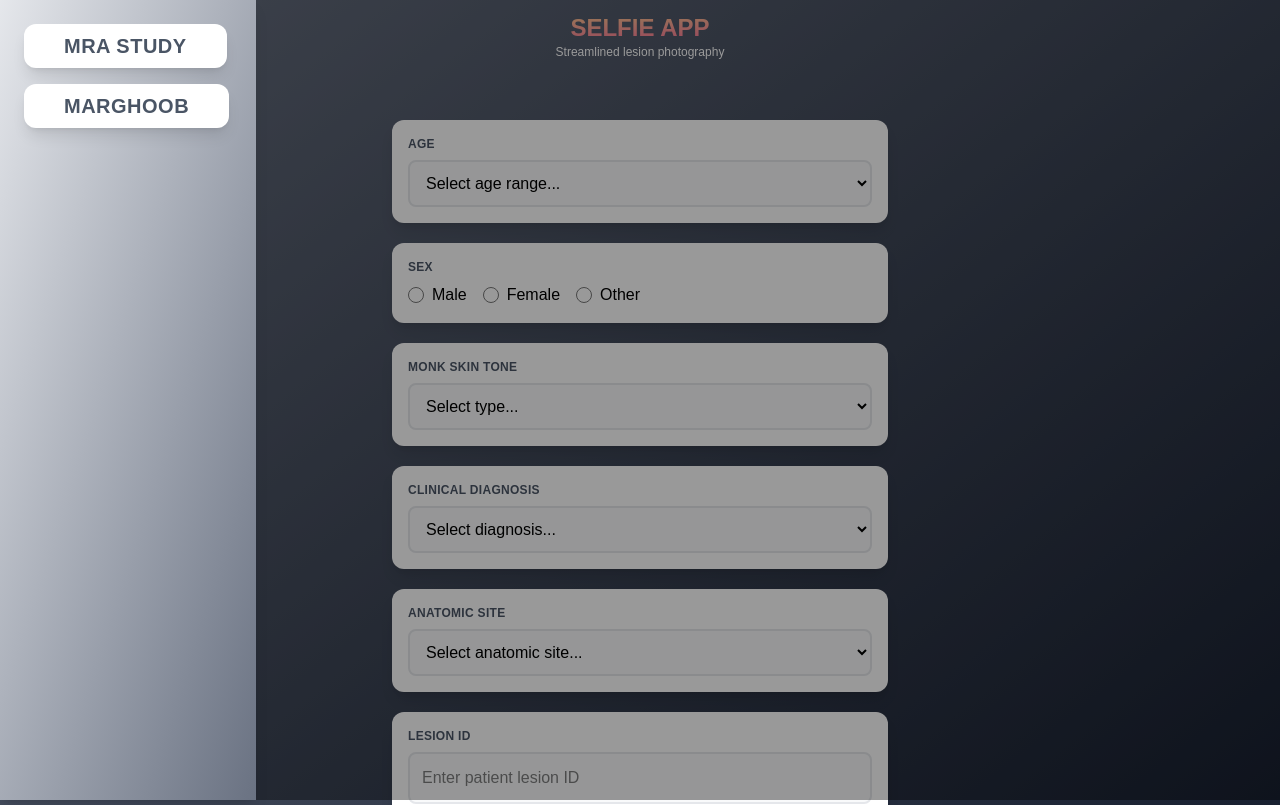
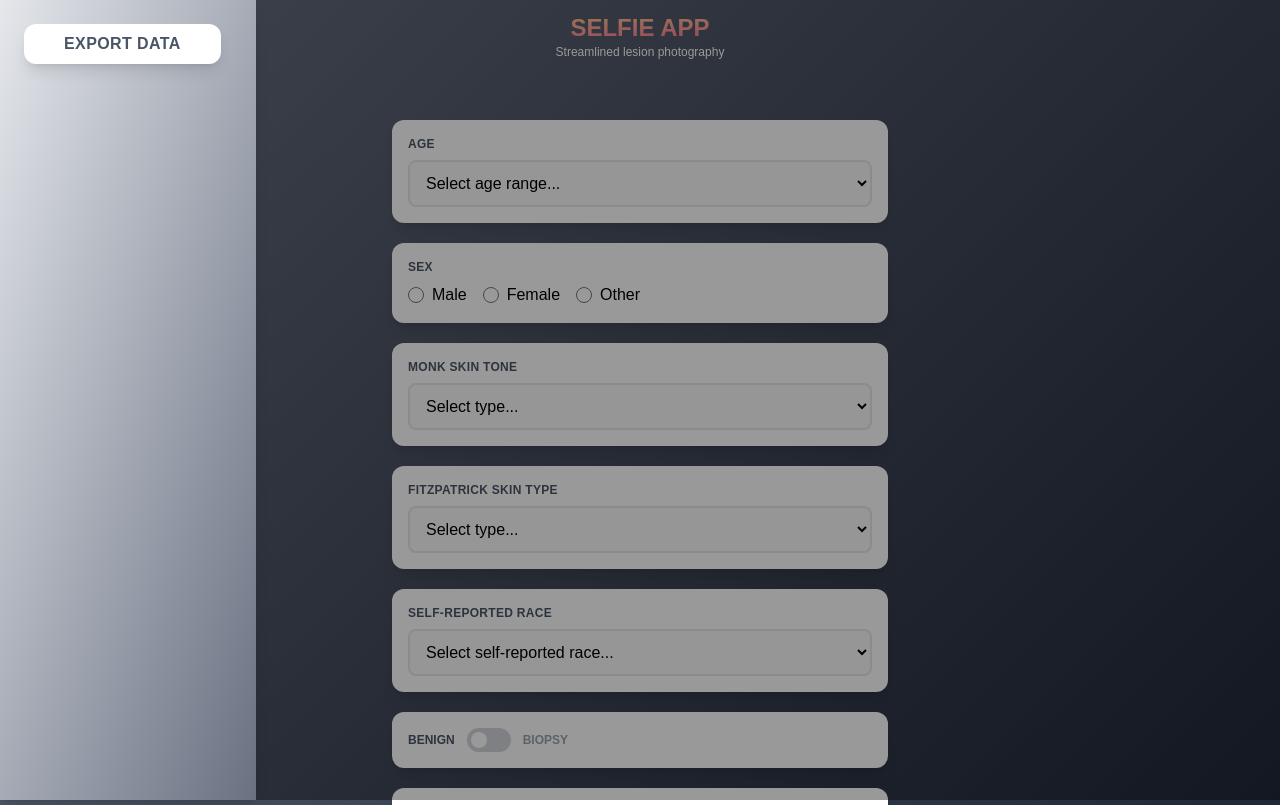
Before and after one commit to katzjason/selfie-msk, a Next.js app: page / in a window 1280 px wide. Shown: the top 805 px of the page. Built offline with nearby package versions, Linux system fonts and the light colour scheme.

Commit message:
Added benign/biopsy flag

```diff
--- a/app/components/demographics-summary.tsx
+++ b/app/components/demographics-summary.tsx
@@ -16,7 +16,7 @@ export default function DemographicsSummary( { concise } : { concise : boolean})
             <div className="flex flex-col flex-[10]">
                 <div className="flex flex-row w-full justify-center gap-5 pl-1">
                     <div className="flex flex-col justify-start items-start">
-                        <div className="text-xs uppercase text-gray-600">MRN</div>
+                        <div className="text-xs uppercase text-gray-600">ID/MRN</div>
                         <div className="text-md text-gray-600 font-semibold">{mrn || "N/A"}</div>
                     </div>
                     <div className="flex flex-col justify-start items-start">
@@ -31,14 +31,14 @@ export default function DemographicsSummary( { concise } : { concise : boolean})
                         <div className="text-xs uppercase text-gray-600">Monk</div>
                         <div className="text-md text-gray-600 font-semibold">{monkSkinTone || "N/A"}</div>
                     </div>
-                    {!concise && (<div className="flex flex-col justify-start items-start">
+                    <div className="flex flex-col justify-start items-start">
                         <div className="text-xs uppercase text-gray-600">FST</div>
                         <div className="text-md text-gray-600 font-semibold">{fitzpatrick || "N/A"}</div>
-                    </div>)}
-                    {!concise && (<div className="flex flex-col justify-start items-start">
+                    </div>
+                    {/* {!concise && (<div className="flex flex-col justify-start items-start">
                         <div className="text-xs uppercase text-gray-600">ITA</div>
                         <div className="text-md text-gray-600 font-semibold">{ita || "N/A"}</div>
-                    </div>)}
+                    </div>)} */}
                 </div>
             </div>
             <div className="flex flex-col justify-center items-end pr-2 flex-[1]">
--- /dev/null
+++ b/app/components/toggle-switch.tsx
@@ -0,0 +1,46 @@
+interface ToggleSwitchProps {
+  checked: boolean;
+  onChange: () => void;
+  leftLabel: string;
+  rightLabel: string;
+  className?: string;
+}
+
+export default function ToggleSwitch({
+  checked,
+  onChange,
+  leftLabel,
+  rightLabel,
+  className = ""
+}: ToggleSwitchProps) {
+  return (
+    <div className={`flex items-center gap-3 ${className}`}>
+      <div className={`transition-colors uppercase text-xs font-semibold ${!checked ? 'text-gray-600' : 'text-gray-400'}`}>
+        {leftLabel}
+      </div>
+      <button
+        type="button"
+        role="switch"
+        aria-checked={checked}
+        onClick={onChange}
+        className={`
+          relative inline-flex h-6 w-11 items-center rounded-full
+          transition-colors duration-200 ease-in-out
+          focus:outline-none focus:ring-2 focus:ring-gray-500 focus:ring-offset-2
+          ${checked ? 'bg-gray-600' : 'bg-gray-300'}
+        `}
+      >
+        <div
+          className={`
+            inline-block h-4 w-4 transform rounded-full bg-white
+            transition-transform duration-200 ease-in-out
+            ${checked ? 'translate-x-6' : 'translate-x-1'}
+          `}
+        />
+      </button>
+      <div className={`transition-colors uppercase text-xs font-semibold ${checked ? 'text-gray-600' : 'text-gray-400'}`}>
+        {rightLabel}
+      </div>
+    </div>
+  );
+}
--- a/app/page.tsx
+++ b/app/page.tsx
@@ -6,10 +6,11 @@ import { useRouter } from 'next/navigation';
 import FormField from '@/app/components/form-field';
 import MenuIcon from '@/app/components/menu-icon'
 import ResetButton from '@/app/components/reset-button';
+import ToggleSwitch from '@/app/components/toggle-switch';
 
 const sexOptions = ['Male', 'Female', 'Other'];
 const ageOptions : string[] = ["0-4","5-9","10-14","15-19","20-24","25-29","30-34","35-39","40-44","45-49","50-54","55-59","60-64","65-69","70-74","75-79","80-84","85-89","90-94","95+"]
-const mraDiagnoses : string[] = ["Angioma", "Benign keratosis (solar lentigo/SK/LPLK)", "Dermatofibroma", "Nevus",  "BCC",  "SCC",  "Melanoma", "Other"];
+const mraDiagnoses : string[] = ["Angioma", "Solar Lentigo", "SK","LPLK", "Dermatofibroma", "Nevus",  "BCC",  "SCC",  "Melanoma", "Other"];
 const raceOptions : string[] = ["White", "Hispanic/Latino/Spanish Origin of any race", "Black or African American", "Asian", "American Indian or Alaskan Native", "Native Hawaiian or Other Pacific Islander", "Two or more races"];
 const anatomicSites : string[] = ["Head/Neck", "Upper Extremity", "Lower Extremity", "Anterior Torso", "Lateral Torso", "Posterior Torso", "Palms/Soles"];
 const FIRST_VISIT_KEY = "hasSeenMenu";
@@ -152,14 +153,14 @@ export default function Home() {
                     }
                 ></FormField>
 
-                {(!mraStudy || (mraStudy && !newPatient) ) && (<FormField label="MRN" requiredFlag={false}
+                {!newPatient && (<FormField label="Patient Study ID/MRN" requiredFlag={false}
                     children={
                         <input
                           type="text"
                           inputMode="numeric"
                           value={mrn ?? ''}
                           onChange={(e) => updatePatient({ mrn: e.target.value, lesionCounter: 1 })}
-                          placeholder="Enter patient MRN"
+                          placeholder="Enter patient study ID/MRN"
                           className="w-full px-3 py-3 bg-gray-50 border-2 border-gray-200 rounded-lg text-black focus:outline-none focus:border-gray-500 transition-all"
                       />
                         }
@@ -180,7 +181,7 @@ export default function Home() {
                     }
                 ></FormField>
 
-                {!mraStudy && (<FormField label="Fitzpatrick Skin Type" requiredFlag={false}
+                <FormField label="Fitzpatrick Skin Type" requiredFlag={false}
                     children={
                         <select
                           value={fitzpatrick ?? ''}
@@ -193,9 +194,9 @@ export default function Home() {
                         ))}
                         </select>
                         }
-                ></FormField>)}
+                ></FormField>
 
-                {!mraStudy && (<FormField label="ITA Scale" requiredFlag={false}
+                {/* {!mraStudy && (<FormField label="ITA Scale" requiredFlag={false}
                     children={
                         <input
                           type="text"
@@ -206,9 +207,9 @@ export default function Home() {
                           className="w-full px-3 py-3 bg-gray-50 border-2 border-gray-200 rounded-lg text-black focus:outline-none focus:border-gray-500 transition-all"
                         />
                         }
-                ></FormField>)}
+                ></FormField>)} */}
 
-                {!mraStudy && (<FormField label="Self-reported Race" requiredFlag={false}
+                <FormField label="Self-reported Race" requiredFlag={false}
                     children={
                         <select
                           value={race ?? ''}
@@ -221,9 +222,31 @@ export default function Home() {
                         ))}
                         </select>
                     }
-                ></FormField>)}
+                ></FormField>
             </div>
             )}
+
+            <div className="bg-white rounded-xl p-4 shadow-lg hover:shadow-xl transition-all hover:-translate-y-1 text-black">
+                <ToggleSwitch
+                    checked={biopsy}
+                    onChange={() => updatePatient({ biopsy: !biopsy })}
+                    leftLabel="Benign"
+                    rightLabel="Biopsy"
+                />
+            </div>
+
+            {biopsy && newPatient && (<FormField label="Patient Study ID/MRN" requiredFlag={false}
+                children={
+                    <input
+                        type="text"
+                        inputMode="numeric"
+                        value={mrn ?? ''}
+                        onChange={(e) => updatePatient({ mrn : e.target.value })}
+                        placeholder="Enter patient study ID/MRN"
+                        className="w-full px-3 py-3 bg-gray-50 border-2 border-gray-200 rounded-lg text-black focus:outline-none focus:border-gray-500 transition-all"
+                    />
+                    }
+            ></FormField>)}
 
             <FormField label="Clinical Diagnosis" requiredFlag={showRequired && clinicalDiagnosis==""}
                 children={
@@ -257,7 +280,7 @@ export default function Home() {
                     }
             ></FormField>
 
-            <FormField label="Lesion ID" requiredFlag={showRequired && lesionID == ""}
+            <FormField label="Lesion ID" requiredFlag={showRequired && lesionID == "" && biopsy}
                 children={
                     <div>
                         <input
@@ -269,7 +292,7 @@ export default function Home() {
                             className={"w-full px-3 py-3 bg-gray-50 border-2 rounded-lg focus:outline-none focus:border-gray-500 focus:bg-white transition-all cursor-pointer " + (showRequired && lesionID == "" ? "border-red-500" : "border-gray-200")}
                         />
 
-                        {mraStudy && (<label className="flex flex-row items-center gap-2 text-black mt-4" key="biopsy">
+                        {/* {mraStudy && (<label className="flex flex-row items-center gap-2 text-black mt-4" key="biopsy">
                             <input
                                 type="checkbox"
                                 name="biopsy"
@@ -279,24 +302,10 @@ export default function Home() {
                                 onChange={() => {updatePatient({ biopsy: !biopsy })}}
                             />
                             <div>Biopsy</div>
-                        </label>)}
+                        </label>)} */}
                     </div>
                 }
             ></FormField>
-
-            {mraStudy && biopsy && newPatient && (<FormField label="MRN" requiredFlag={false}
-                    children={
-                        <input
-                          type="text"
-                          inputMode="numeric"
-                          value={mrn ?? ''}
-                          onChange={(e) => updatePatient({ mrn : e.target.value })}
-                          placeholder="Enter patient MRN"
-                          className="w-full px-3 py-3 bg-gray-50 border-2 border-gray-200 rounded-lg text-black focus:outline-none focus:border-gray-500 transition-all"
-                      />
-                        }
-            ></FormField>)}
-
 
           {/* Take Photos Button */}
           <div className="flex justify-center w-full mt-5 mb-10">
@@ -305,7 +314,7 @@ export default function Home() {
                     type="button"
                     className="block text-sm font-semibold text-white uppercase tracking-wide"
                     onClick={() => {
-                        if(age && sex && clinicalDiagnosis && anatomicSite){
+                        if(age && sex && clinicalDiagnosis && anatomicSite && (biopsy == (lesionID != ""))){
                             setShowDemographics(false);
                             localStorage.setItem('showDemographics', JSON.stringify(false));
                             setShowRequired(false);
@@ -334,17 +343,17 @@ export default function Home() {
                 <nav className="flex flex-col gap-4 items-start">
                     <div className="bg-white rounded-xl pl-10 pr-10 pt-2 pb-2 shadow-lg hover:shadow-xl transition-all hover:-translate-y-1 text-black">
                         <button
-                            className="text-xl font-semibold text-gray-600 uppercase tracking-wide"
+                            className="text-md font-semibold text-gray-600 uppercase tracking-wide"
                             onClick={() => {
                                 setMraStudy(true);
                                 localStorage.setItem('mraStudy', JSON.stringify(true));
                                 setMenuOpen(false);
                                 localStorage.setItem("showMenuOpen", JSON.stringify(false));
                             }}
-                        >MRA Study
+                        >Export Data
                         </button>
                     </div>
-                    <div className="bg-white rounded-xl pl-10 pr-10 pt-2 pb-2 shadow-lg hover:shadow-xl transition-all hover:-translate-y-1 text-black">
+                    {/* <div className="bg-white rounded-xl pl-10 pr-10 pt-2 pb-2 shadow-lg hover:shadow-xl transition-all hover:-translate-y-1 text-black">
                         <button
                             className="text-xl font-semibold text-gray-600 uppercase tracking-wide"
                             onClick={() => {
@@ -355,7 +364,7 @@ export default function Home() {
                             }}
                         >Marghoob
                         </button>
-                    </div>
+                    </div> */}
                     {/* <div>Export Data</div> */}
                 </nav>
               </aside>
```
